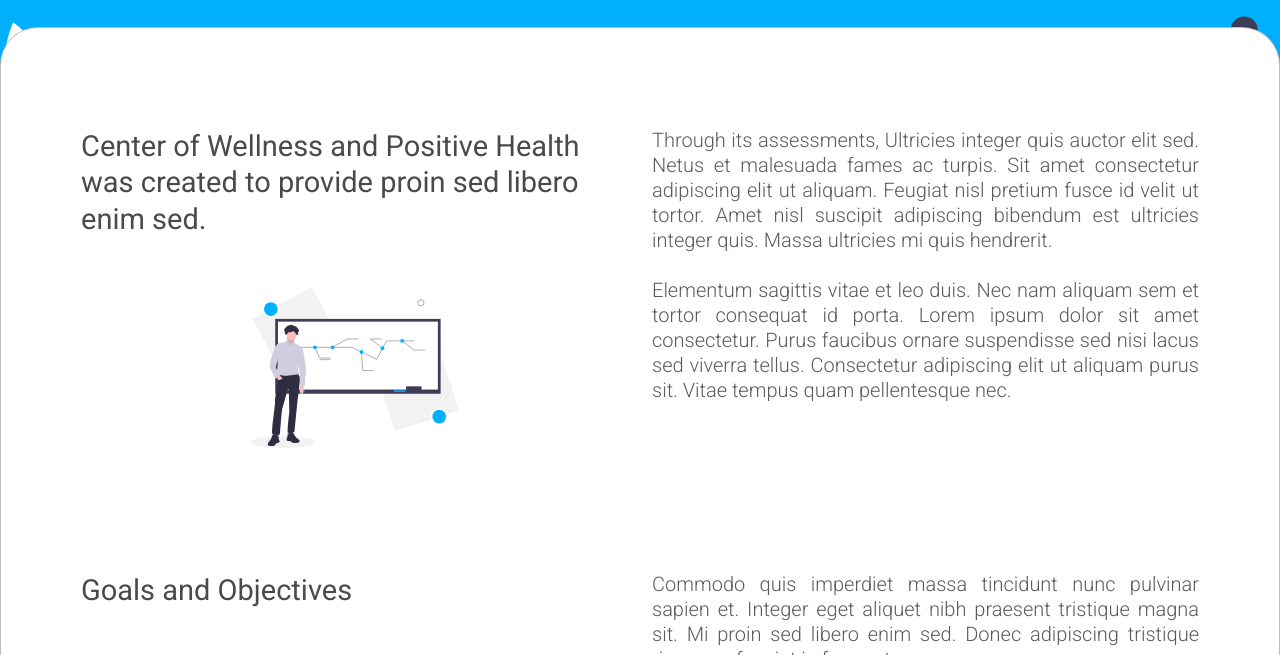
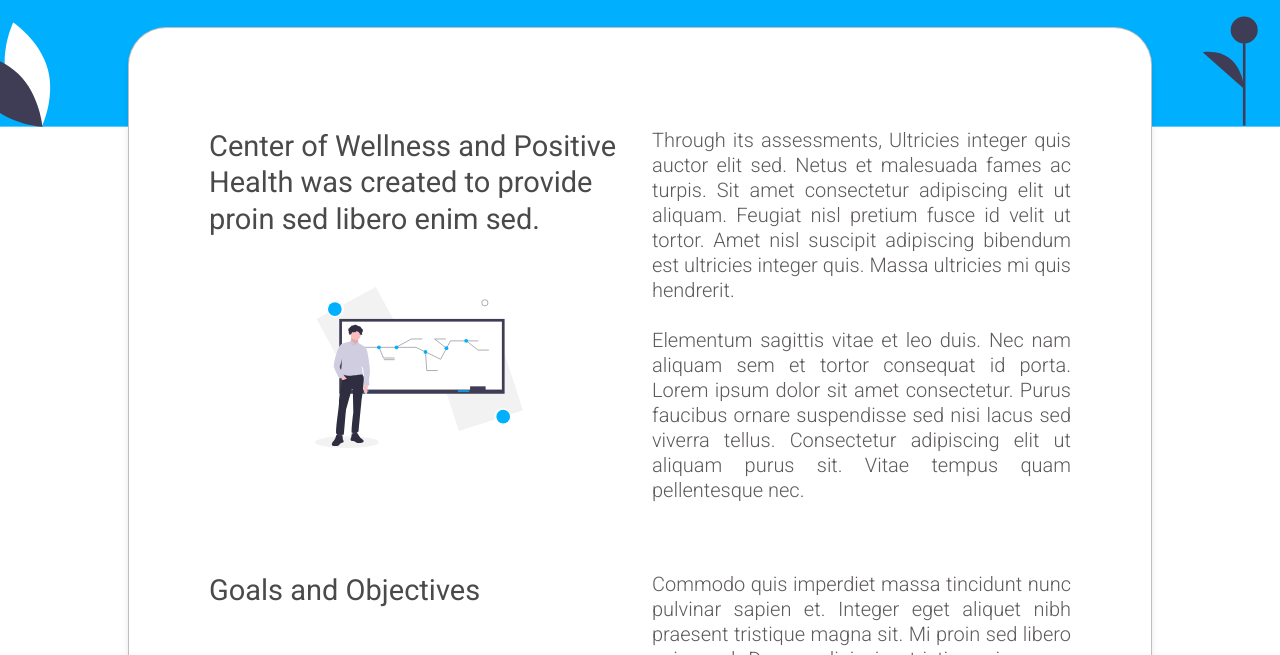
Before and after one commit to ankushdutt/Center-of-Wellness-Website, a website: page about.html in a window 1280 px wide. Shown: the part 653-1308 px from the top of the page. Drawn offline with nearby package versions, Linux system fonts and the light colour scheme.

Commit message:
update about page

```diff
--- a/assets/css/style.css
+++ b/assets/css/style.css
@@ -255,7 +255,7 @@ blockquote {
     border-radius: 38px;
     height: auto;
     margin: auto;
-    max-width: 1400px;
+    max-width: 1024px;
     padding: 100px 80px;
     margin-top: -100px;
     margin-bottom: 100px;
```
